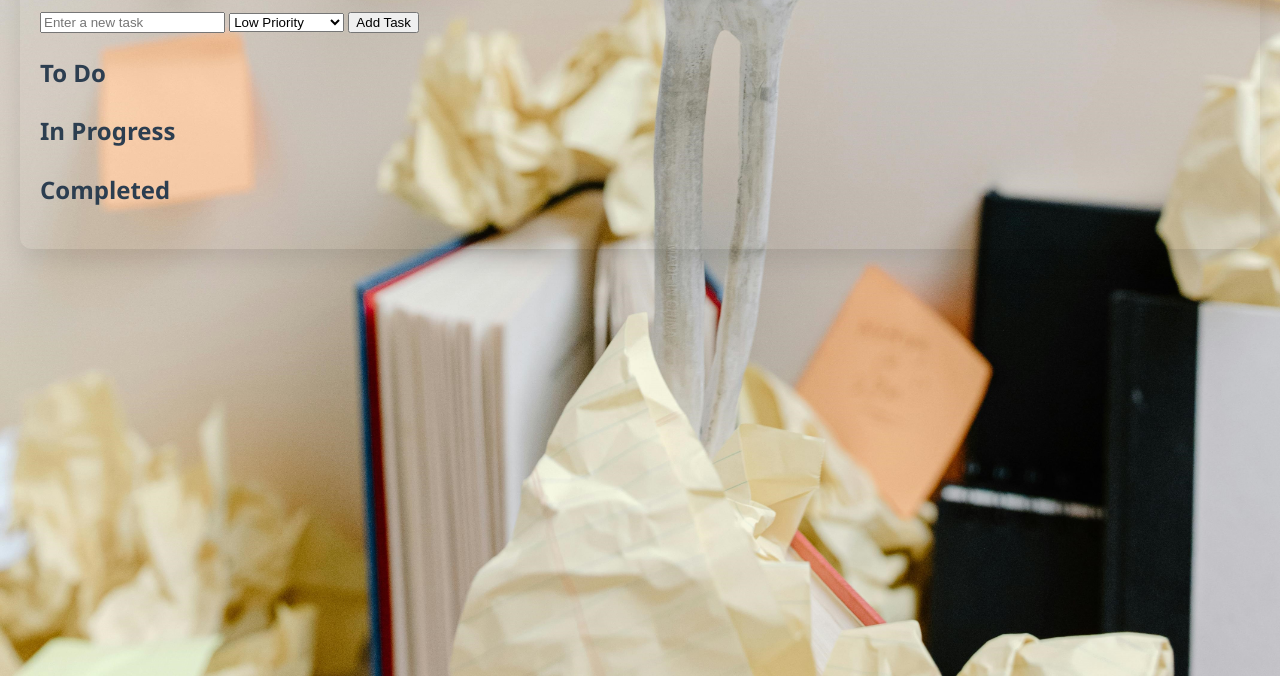
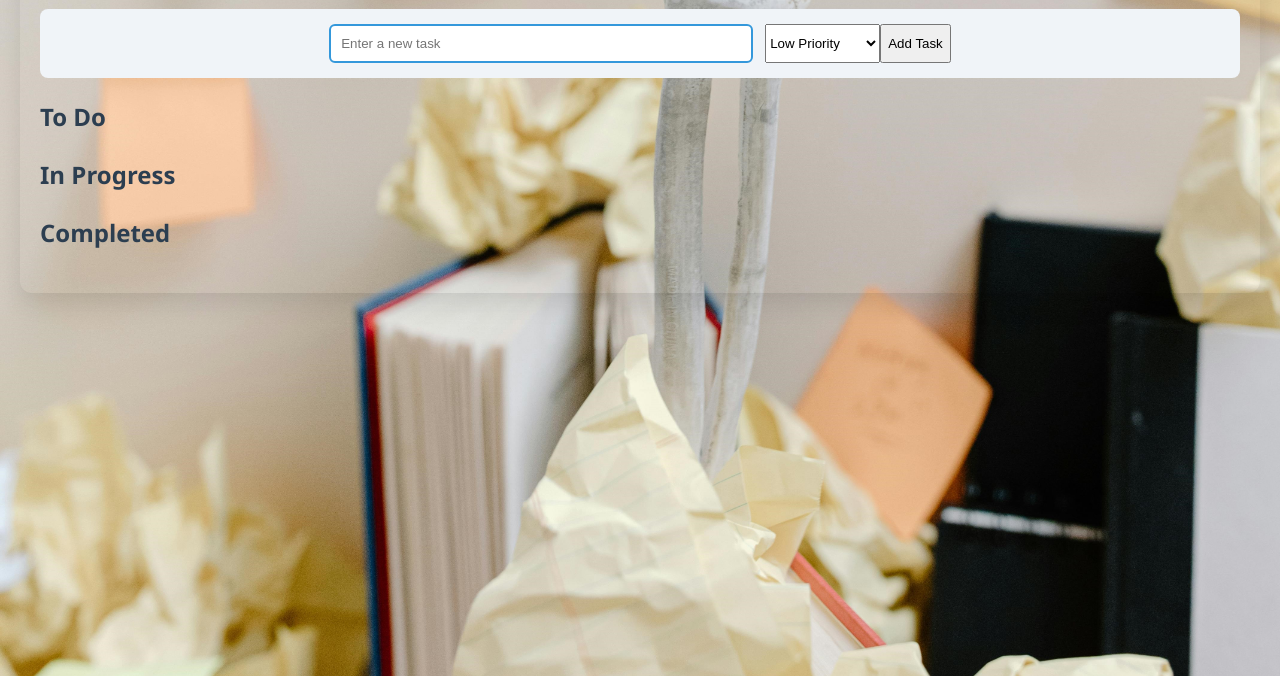
Before and after one commit to 1632Pelma/Todo_List, a plain HTML site: page index.html in a window 1280 px wide. Shown: the part 124-800 px from the top of the page. Drawn offline with Linux system fonts and the light colour scheme.

Commit message:
updated the color, the size and layout of the task input

```diff
--- a/styles.css
+++ b/styles.css
@@ -26,3 +26,22 @@ h1 {
     -webkit-text-fill-color: transparent;
     margin-bottom: 20px;
 }
+
+.task-input-container {
+    display: flex;
+    margin-bottom: 20px;
+    justify-content: center;
+    background-color: #f0f4f8;
+    padding: 15px;
+    border-radius: 8px;
+}
+
+#taskInput {
+    flex-grow: 1;
+    max-width: 400px;
+    padding: 10px;
+    margin-right: 12px; /* Reduced margin */
+    border: 2px solid #3498db;
+    border-radius: 6px;
+    transition: all 0.3s ease;
+}
```
